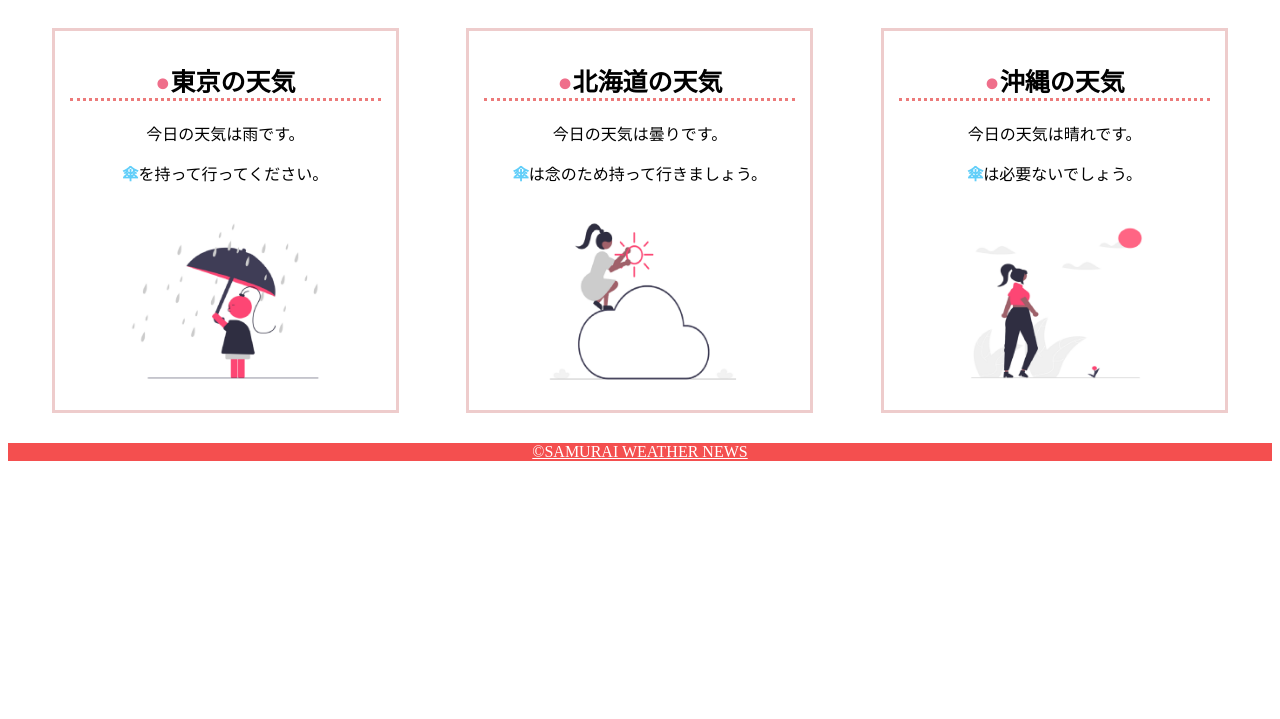
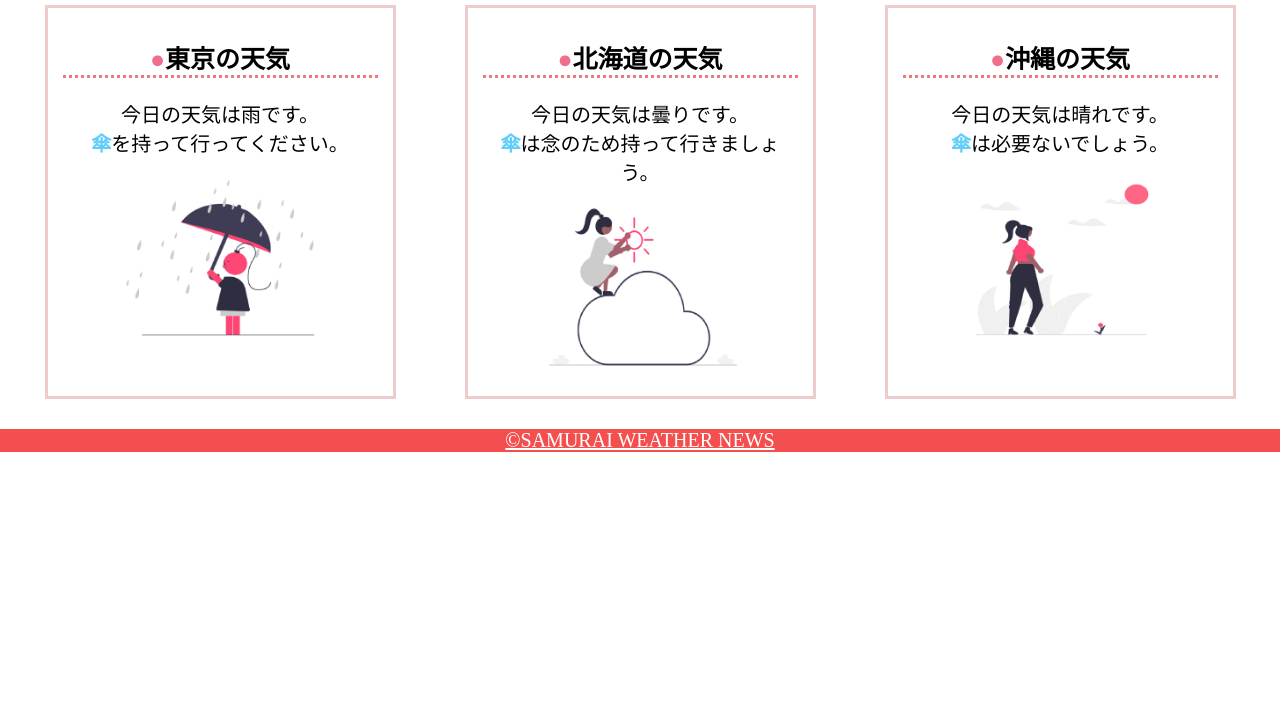
Before and after one commit to hirotaka715/html-css-basic-kadai, a plain HTML site: page kadai_022/index.html in a window 1280 px wide. Shown: the part 81-800 px from the top of the page. Drawn offline with Linux system fonts and the light colour scheme.

Commit message:
kadai_022を追加

```diff
--- a/kadai_022/style.css
+++ b/kadai_022/style.css
@@ -1,8 +1,8 @@
-h1 p body {
+h1, p, body {
     margin: 0;
 }
 
-p a {
+p, a {
     font-size: 20px;
 }
 
```
